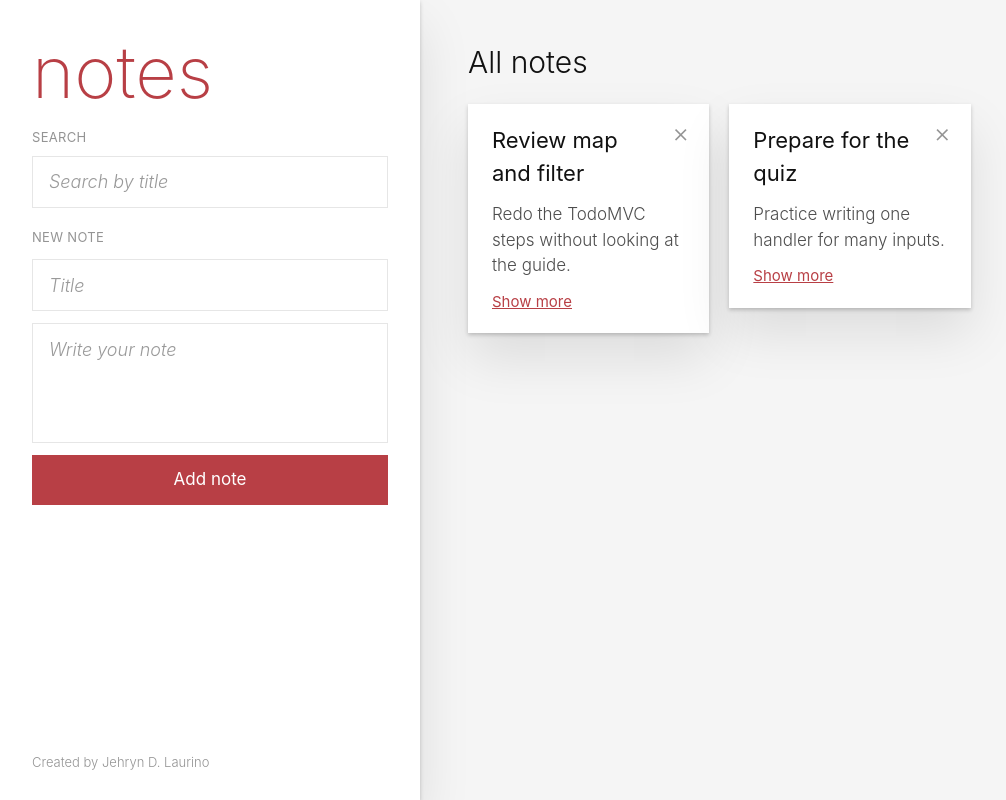
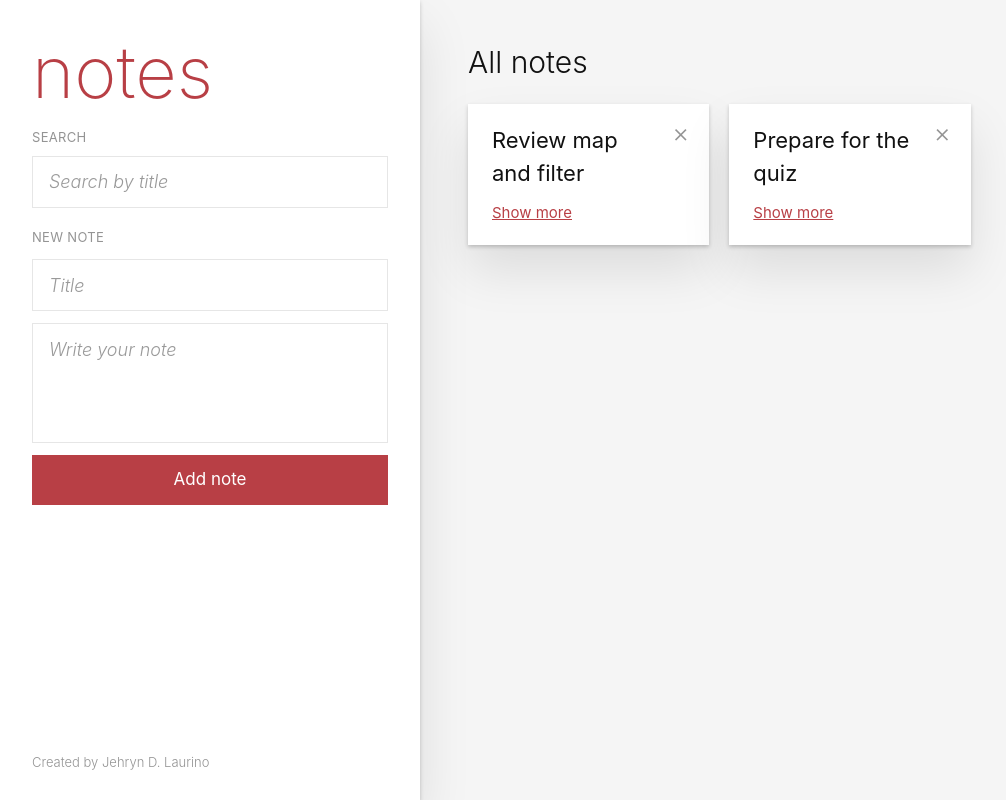
Before and after one commit to jehrynlaurino/csit340g6-notes, a React (Vite) app: page / in a window 1280 px wide. Shown: the whole page, without its empty margins (0-1006 px from the left). Built offline with nearby package versions, Linux system fonts and the light colour scheme.

Commit message:
feat: add show more to note cards

```diff
--- a/src/components/NoteCard.jsx
+++ b/src/components/NoteCard.jsx
@@ -1,15 +1,21 @@
+import { useState } from 'react'
+
 function NoteCard({ title, body }) {
+  const [isOpen, setIsOpen] = useState(false)
   return (
     <div>
       <h3 className="pr-8 text-[22px] font-normal break-words">{title}</h3>
-      <p className="mt-3 text-[17px] break-words whitespace-pre-wrap text-[#4d4d4d]">
-        {body}
-      </p>
+      {isOpen && (
+        <p className="mt-3 text-[17px] break-words whitespace-pre-wrap text-[#4d4d4d]">
+          {body}
+        </p>
+      )}
       <button
         type="button"
+        onClick={() => setIsOpen(!isOpen)}
         className="mt-3 cursor-pointer text-[15px] font-normal text-[#b83f45] underline"
       >
-        Show more
+        {isOpen ? 'Show less' : 'Show more'}
       </button>
     </div>
   )
```
